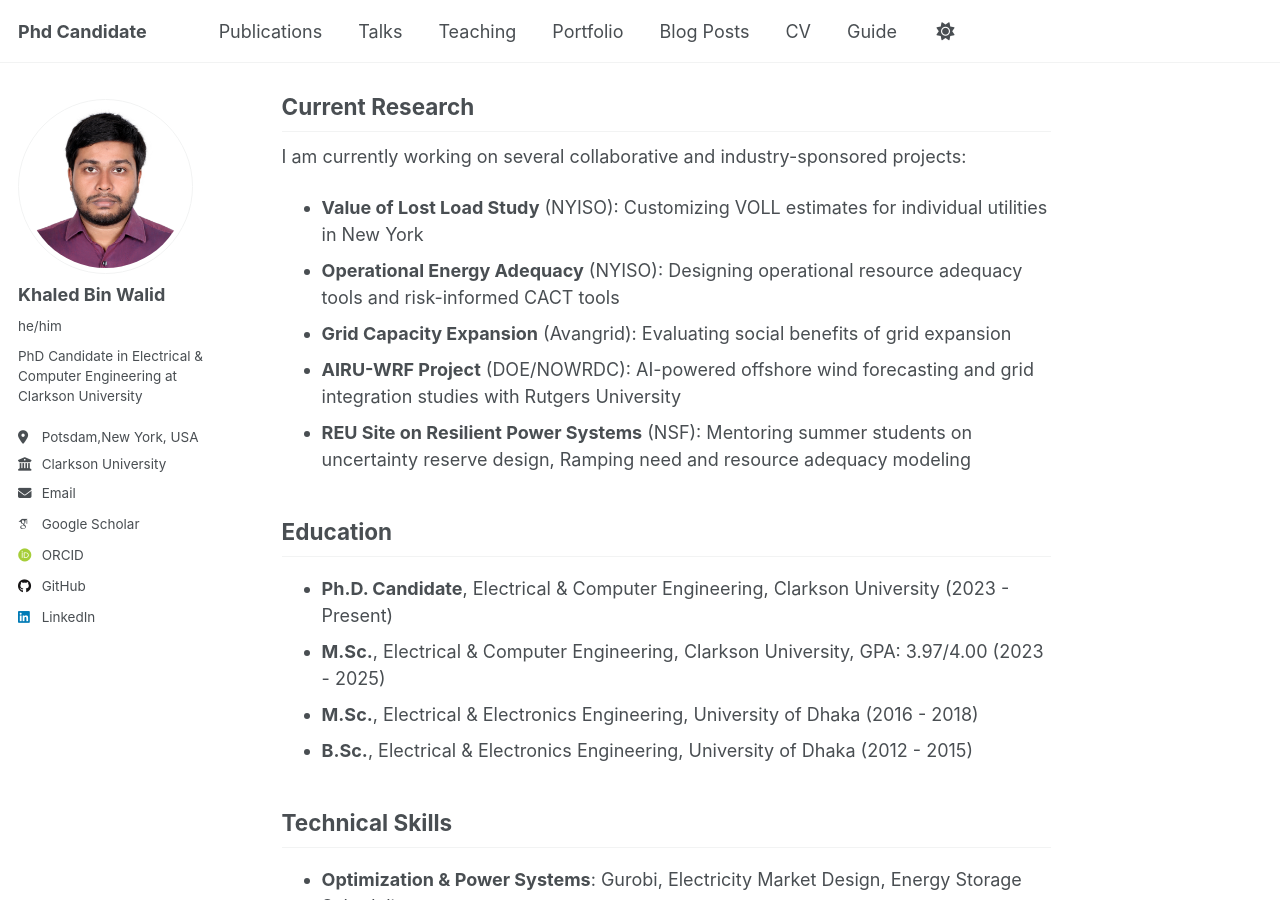
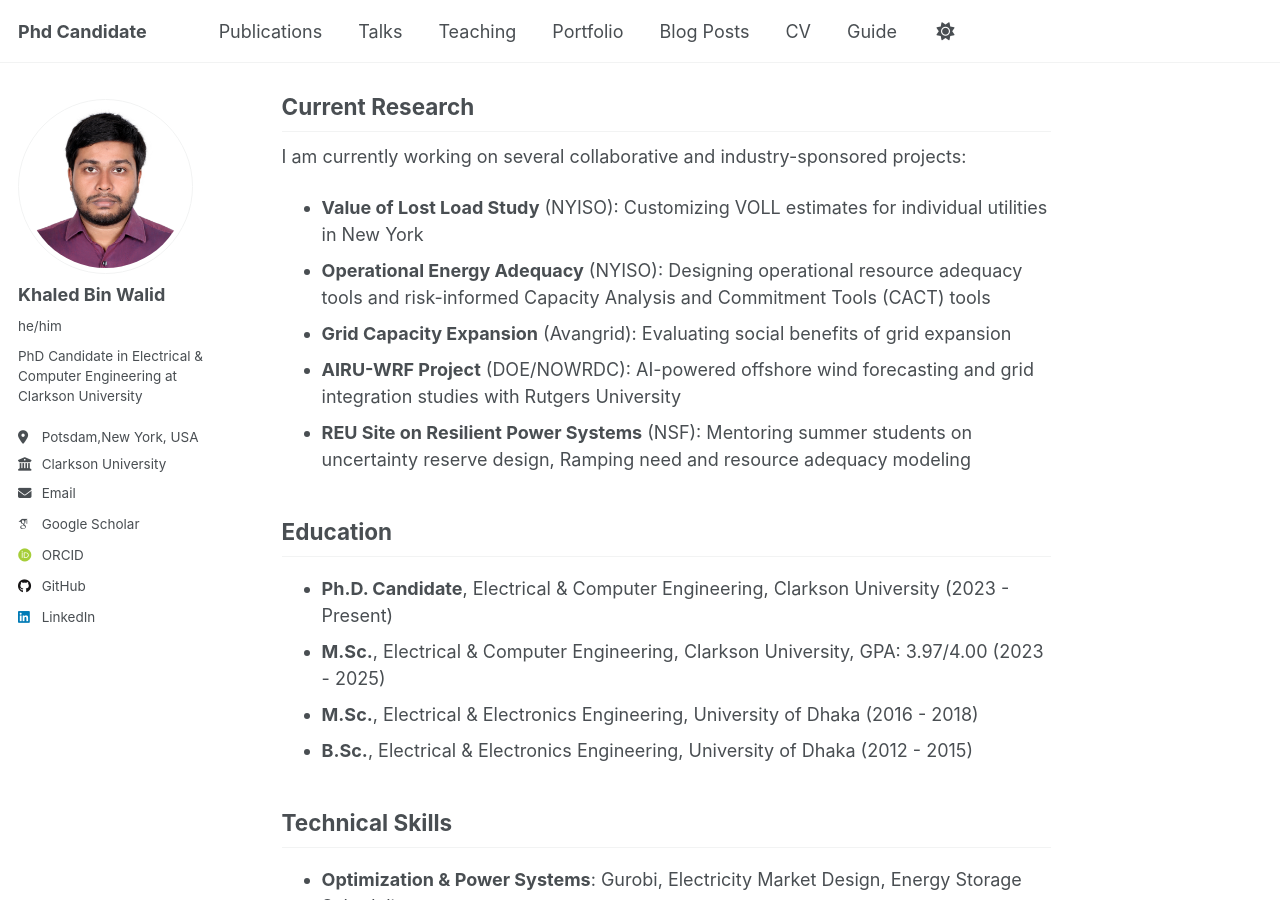
Before and after one commit to Khaled823/KhaledBinWalid, a Jekyll site: the page built from _pages/about.md, in a window 1280 px wide and 900 px high, scrolled down 543 px. Built offline with Jekyll 4.4.1, drawn with Linux system fonts in a browser that asks for light colours; some web fonts are replaced; a script that is not in the unit is left out; a file with an impossible date is left out.

Commit message:
Update teaching date and about page
- Updated EE593/EE432 TA date to Fall 2025
- Minor about page updates

🤖 Generated with [Claude Code](https://claude.com/claude-code)

Co-Authored-By: Claude <noreply@anthropic.com>

```diff
--- a/_pages/about.md
+++ b/_pages/about.md
@@ -23,7 +23,7 @@ With three years of research experience and over five years of industry experien
 I am currently working on several collaborative and industry-sponsored projects:
 
 - **Value of Lost Load Study** (NYISO): Customizing VOLL estimates for individual utilities in New York
-- **Operational Energy Adequacy** (NYISO): Designing operational resource adequacy tools and risk-informed CACT tools
+- **Operational Energy Adequacy** (NYISO): Designing operational resource adequacy tools and risk-informed Capacity Analysis and Commitment Tools (CACT) tools
 - **Grid Capacity Expansion** (Avangrid): Evaluating social benefits of grid expansion
 - **AIRU-WRF Project** (DOE/NOWRDC): AI-powered offshore wind forecasting and grid integration studies with Rutgers University
 - **REU Site on Resilient Power Systems** (NSF): Mentoring summer students on uncertainty reserve design, Ramping need and resource adequacy modeling
```
Also changed, not shown: _teaching/2024-fall-power-distribution.md (+1 -1 lines).
